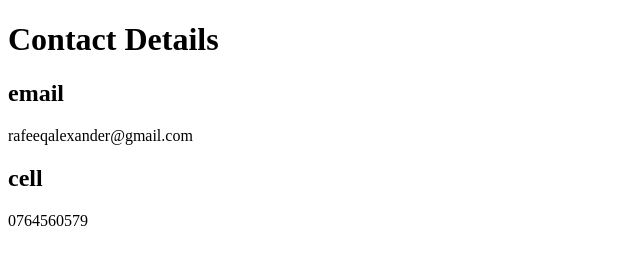
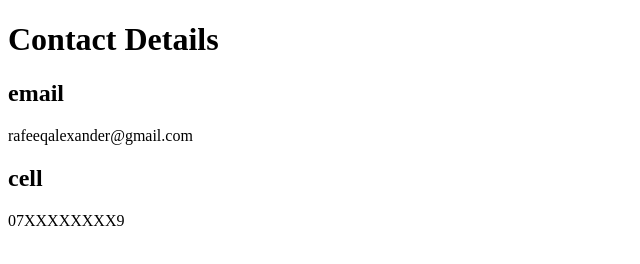
Before and after one commit to rafsalex/capstone-1-myresume, a plain HTML site: page public/contactme.html in a window 1280 px wide. Shown: the full height of the page, 0-640 px from the left. Drawn offline with Linux system fonts and the light colour scheme.

Commit message:
Update contactme.html
started getting weird numbers on whatsApp contacting me after publishing this, so for the time being, omitting contact number

```diff
--- a/public/contactme.html
+++ b/public/contactme.html
@@ -10,6 +10,6 @@
     <h2>email</h2>
     <p>rafeeqalexander@gmail.com</p>
     <h2>cell</h2>
-    <p>0764560579</p>
+    <p>07XXXXXXXX9</p>
 </body>
 </html>
```
